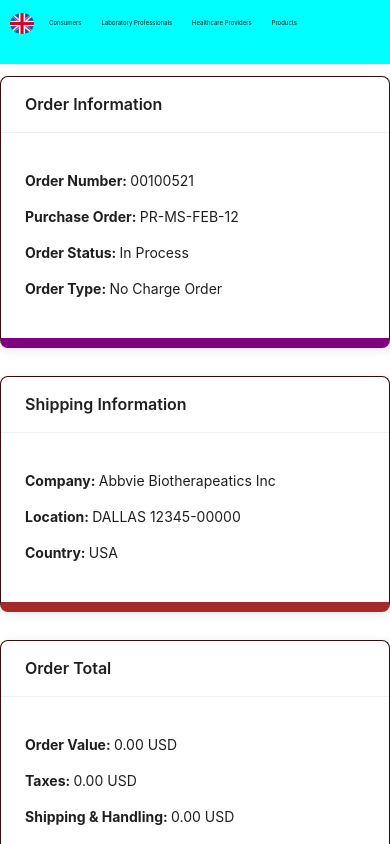
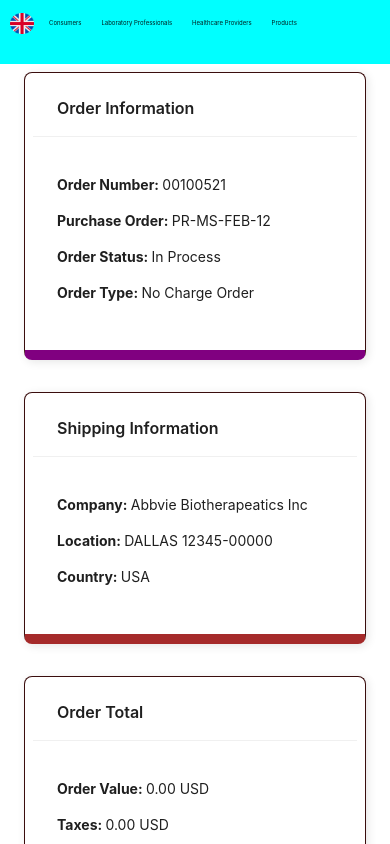
Before and after one commit to Rudraneel123/Dashboard, a React (Vite) app in the folder dashboard/: page / in a window 390 px wide. Shown: the top 844 px of the page. Built offline with nearby package versions, Linux system fonts and the light colour scheme.

Commit message:
mobile optimisation

```diff
--- a/dashboard/src/components/DashboardTrans.jsx
+++ b/dashboard/src/components/DashboardTrans.jsx
@@ -4,6 +4,7 @@
 import AppFooter from "./AppFooter";
 import { useTranslation } from "react-i18next";
 import { useSearchParams } from "react-router-dom";
+import "../styles/card.css";
 
 const DashboardTrans = () => {
   const [dataentry, setDataentry] = useState([]);
@@ -121,7 +122,7 @@
           <Row
             gutter={[16, 16]}
             justify="center"
-            style={{ backgroundColor: "white" }}
+            style={{ backgroundColor: "white",padding: "0 16px"  }}
           >
             {selectedCards.map((card, idx) => (
               <Col
@@ -130,19 +131,14 @@
                 sm={12}
                 md={8}
                 lg={6}
-                style={{ backgroundColor: "white" }}
+                style={{ backgroundColor: "white",padding: "0 8px" }}
               >
                 <Card
                   title={card.title}
                   style={{
-                    border: "1px solid rgb(58, 13, 13)",
-                    borderRadius: "8px",
-                    boxShadow: "2px 2px 10px rgba(0, 0, 0, 0.1)",
-                    backgroundColor: "white",
-                    borderBottomWidth: "10px",
-                    marginTop: "12px",
                     borderBottomColor: borderColors[idx % borderColors.length],
                   }}
+                  className="card-container"
                 >
                   <div>
                     {card.details.map((obj, index) => (
--- /dev/null
+++ b/dashboard/src/styles/card.css
@@ -0,0 +1,16 @@
+.card-container {
+  border: 1px solid rgb(58, 13, 13);
+  border-radius: 8px;
+  box-shadow: 2px 2px 10px rgba(0, 0, 0, 0.1);
+  background-color: white;
+  border-bottom-width: 10px;
+  margin-top: 12px;
+  padding: 16px;
+}
+
+@media (max-width: 768px) {
+  .card-container {
+    margin: 8px;
+    padding: 8px;
+  }
+}
```
